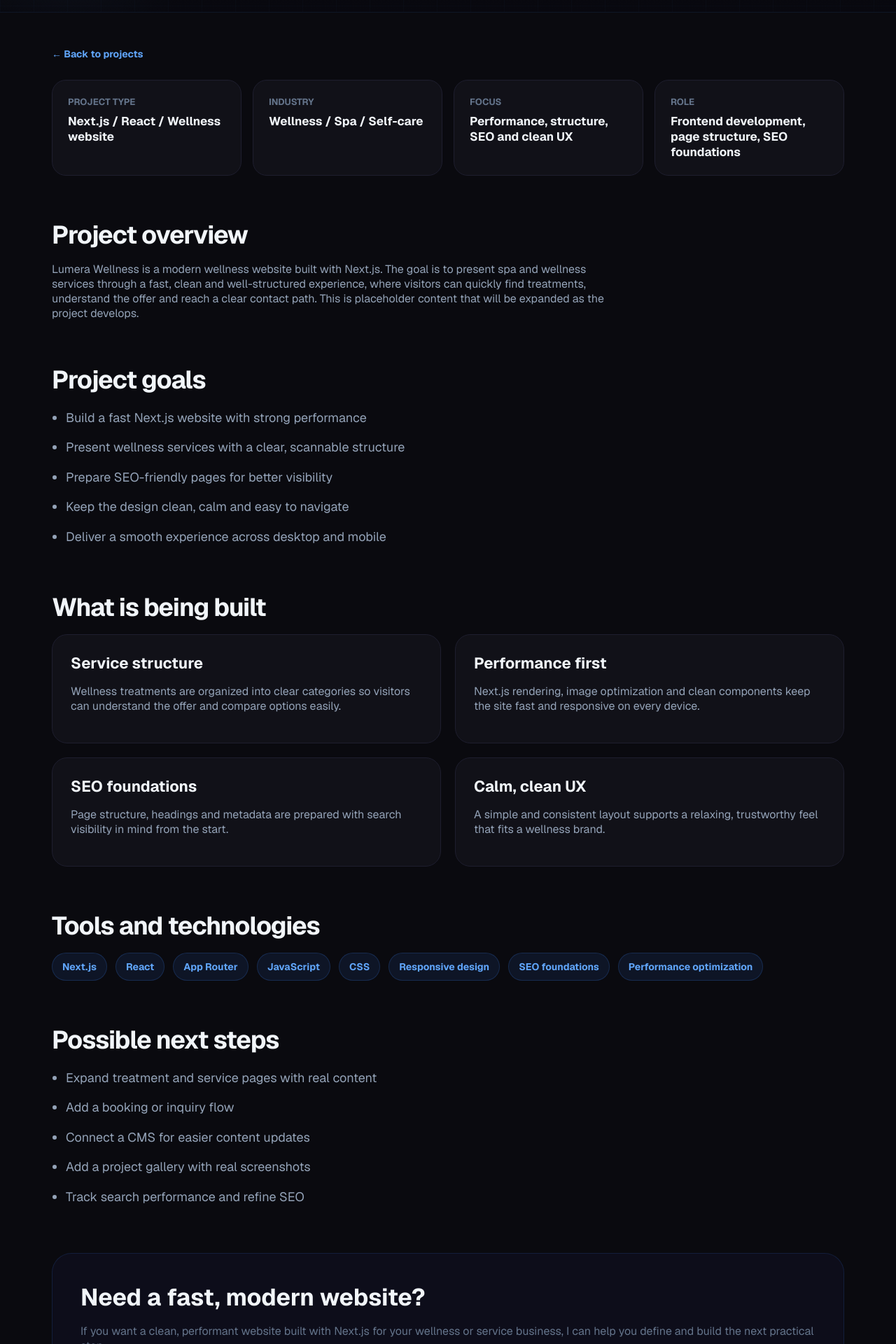
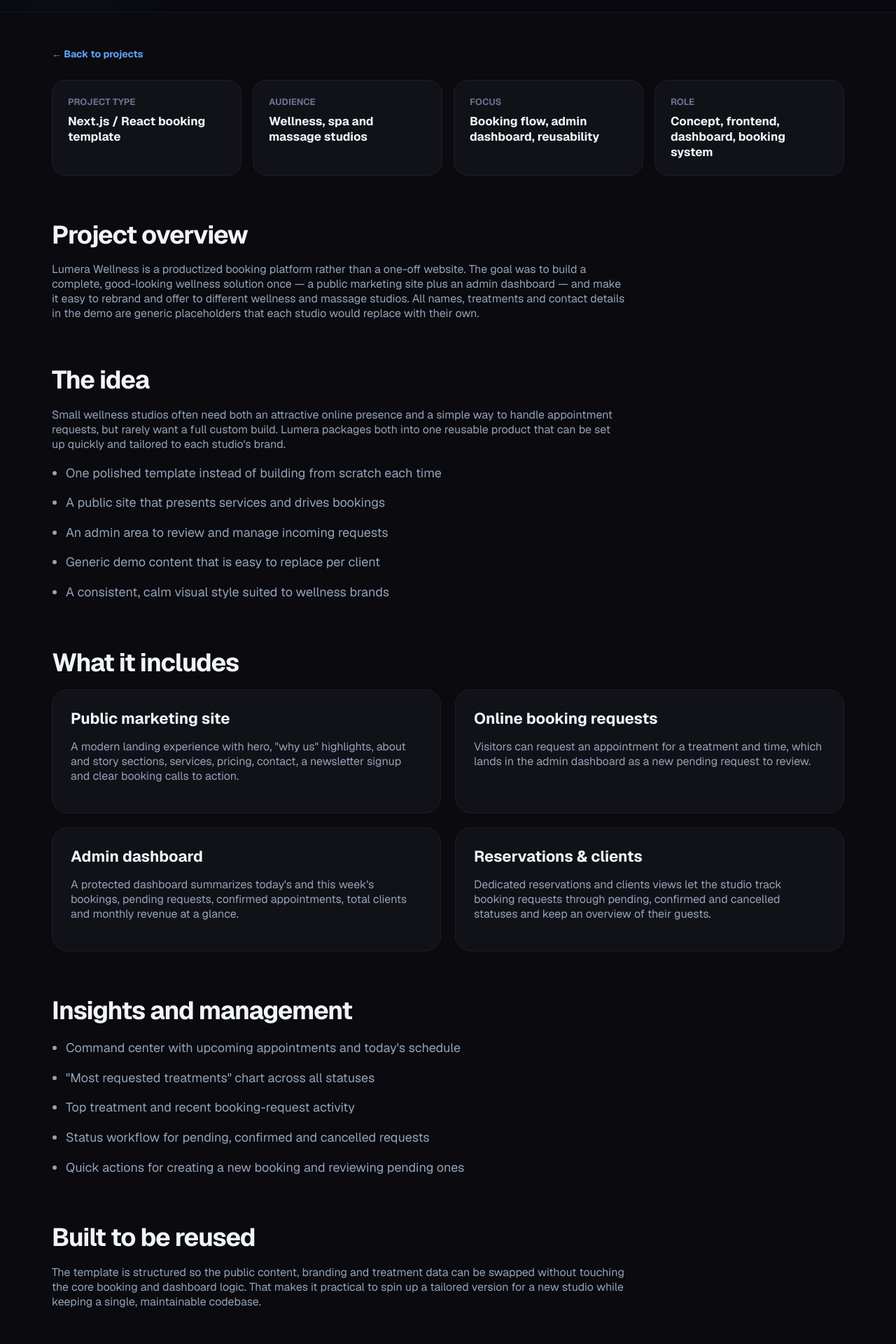
Before and after one commit to Cumbaric/djordje-clienthub, a Next.js app: page /en/projects/lumera-wellness in a window 1280 px wide. Shown: the part 540-2460 px from the top of the page at 70% size. Built offline with nearby package versions, Linux system fonts and the light colour scheme.

Commit message:
Reframe Lumera Wellness as a reusable wellness booking template
Co-Authored-By: Claude Opus 4.8 <noreply@anthropic.com>

```diff
--- a/src/app/en/projects/lumera-wellness/page.js
+++ b/src/app/en/projects/lumera-wellness/page.js
@@ -4,11 +4,11 @@ import PageHero from "@/components/PageHero";
 export const metadata = {
   title: "Lumera Wellness Case Study",
   description:
-    "A modern Next.js wellness website focused on fast rendering, clear service structure and SEO-friendly pages.",
+    "A Next.js wellness booking template combining a customizable public site with an admin dashboard for reservations, clients and revenue.",
   openGraph: {
     title: "Lumera Wellness Case Study",
     description:
-      "A Next.js and React wellness website built for performance, clean structure and SEO-friendly content.",
+      "A reusable Next.js booking platform for wellness studios — public marketing site plus a protected admin dashboard.",
   },
   alternates: {
     languages: {
@@ -23,7 +23,7 @@ export default function LumeraWellnessCaseStudyPage() {
     <main>
       <PageHero
         eyebrow="Case Study"
-        title="Lumera Wellness — a modern Next.js wellness website"
+        title="Lumera Wellness — a reusable Next.js booking template for wellness studios"
         actions={
           <>
             <Link href="/en/contact" className="hero-action-primary">
@@ -35,9 +35,10 @@ export default function LumeraWellnessCaseStudyPage() {
           </>
         }
       >
-        A modern wellness website built with Next.js and React, focused on fast
-        rendering, a clear service structure and SEO-friendly pages for spa and
-        wellness offerings. This project is currently in development.
+        Lumera Wellness is a Next.js booking platform built as a product — a
+        polished public website paired with a protected admin dashboard, ready
+        to be branded and offered to wellness and massage studios. The content
+        shown is a generic demo.
       </PageHero>
 
       <div className="public-page">
@@ -48,77 +49,110 @@ export default function LumeraWellnessCaseStudyPage() {
         <section className="case-study-meta">
           <div>
             <span>Project type</span>
-            <strong>Next.js / React / Wellness website</strong>
+            <strong>Next.js / React booking template</strong>
           </div>
           <div>
-            <span>Industry</span>
-            <strong>Wellness / Spa / Self-care</strong>
+            <span>Audience</span>
+            <strong>Wellness, spa and massage studios</strong>
           </div>
           <div>
             <span>Focus</span>
-            <strong>Performance, structure, SEO and clean UX</strong>
+            <strong>Booking flow, admin dashboard, reusability</strong>
           </div>
           <div>
             <span>Role</span>
-            <strong>Frontend development, page structure, SEO foundations</strong>
+            <strong>Concept, frontend, dashboard, booking system</strong>
           </div>
         </section>
 
         <section className="case-study-section">
           <h2>Project overview</h2>
           <p>
-            Lumera Wellness is a modern wellness website built with Next.js. The
-            goal is to present spa and wellness services through a fast, clean
-            and well-structured experience, where visitors can quickly find
-            treatments, understand the offer and reach a clear contact path.
-            This is placeholder content that will be expanded as the project
-            develops.
+            Lumera Wellness is a productized booking platform rather than a
+            one-off website. The goal was to build a complete, good-looking
+            wellness solution once — a public marketing site plus an admin
+            dashboard — and make it easy to rebrand and offer to different
+            wellness and massage studios. All names, treatments and contact
+            details in the demo are generic placeholders that each studio would
+            replace with their own.
           </p>
         </section>
 
         <section className="case-study-section">
-          <h2>Project goals</h2>
+          <h2>The idea</h2>
+          <p>
+            Small wellness studios often need both an attractive online presence
+            and a simple way to handle appointment requests, but rarely want a
+            full custom build. Lumera packages both into one reusable product
+            that can be set up quickly and tailored to each studio&apos;s brand.
+          </p>
           <ul className="case-study-list">
-            <li>Build a fast Next.js website with strong performance</li>
-            <li>Present wellness services with a clear, scannable structure</li>
-            <li>Prepare SEO-friendly pages for better visibility</li>
-            <li>Keep the design clean, calm and easy to navigate</li>
-            <li>Deliver a smooth experience across desktop and mobile</li>
+            <li>One polished template instead of building from scratch each time</li>
+            <li>A public site that presents services and drives bookings</li>
+            <li>An admin area to review and manage incoming requests</li>
+            <li>Generic demo content that is easy to replace per client</li>
+            <li>A consistent, calm visual style suited to wellness brands</li>
           </ul>
         </section>
 
         <section className="case-study-section">
-          <h2>What is being built</h2>
+          <h2>What it includes</h2>
           <div className="case-study-grid">
             <article>
-              <h3>Service structure</h3>
+              <h3>Public marketing site</h3>
               <p>
-                Wellness treatments are organized into clear categories so
-                visitors can understand the offer and compare options easily.
+                A modern landing experience with hero, &quot;why us&quot;
+                highlights, about and story sections, services, pricing,
+                contact, a newsletter signup and clear booking calls to action.
               </p>
             </article>
             <article>
-              <h3>Performance first</h3>
+              <h3>Online booking requests</h3>
               <p>
-                Next.js rendering, image optimization and clean components keep
-                the site fast and responsive on every device.
+                Visitors can request an appointment for a treatment and time,
+                which lands in the admin dashboard as a new pending request to
+                review.
               </p>
             </article>
             <article>
-              <h3>SEO foundations</h3>
+              <h3>Admin dashboard</h3>
               <p>
-                Page structure, headings and metadata are prepared with search
-                visibility in mind from the start.
+                A protected dashboard summarizes today&apos;s and this
+                week&apos;s bookings, pending requests, confirmed appointments,
+                total clients and monthly revenue at a glance.
               </p>
             </article>
             <article>
-              <h3>Calm, clean UX</h3>
+              <h3>Reservations &amp; clients</h3>
               <p>
-                A simple and consistent layout supports a relaxing, trustworthy
-                feel that fits a wellness brand.
+                Dedicated reservations and clients views let the studio track
+                booking requests through pending, confirmed and cancelled
+                statuses and keep an overview of their guests.
               </p>
             </article>
           </div>
+        </section>
+
+        <section className="case-study-section">
+          <h2>Insights and management</h2>
+          <ul className="case-study-list">
+            <li>Command center with upcoming appointments and today&apos;s schedule</li>
+            <li>&quot;Most requested treatments&quot; chart across all statuses</li>
+            <li>Top treatment and recent booking-request activity</li>
+            <li>Status workflow for pending, confirmed and cancelled requests</li>
+            <li>Quick actions for creating a new booking and reviewing pending ones</li>
+          </ul>
+        </section>
+
+        <section className="case-study-section">
+          <h2>Built to be reused</h2>
+          <p>
+            The template is structured so the public content, branding and
+            treatment data can be swapped without touching the core booking and
+            dashboard logic. That makes it practical to spin up a tailored
+            version for a new studio while keeping a single, maintainable
+            codebase.
+          </p>
         </section>
 
         <section className="case-study-section">
@@ -129,29 +163,29 @@ export default function LumeraWellnessCaseStudyPage() {
             <span>App Router</span>
             <span>JavaScript</span>
             <span>CSS</span>
+            <span>Admin dashboard</span>
+            <span>Booking system</span>
             <span>Responsive design</span>
-            <span>SEO foundations</span>
-            <span>Performance optimization</span>
           </div>
         </section>
 
         <section className="case-study-section">
           <h2>Possible next steps</h2>
           <ul className="case-study-list">
-            <li>Expand treatment and service pages with real content</li>
-            <li>Add a booking or inquiry flow</li>
-            <li>Connect a CMS for easier content updates</li>
-            <li>Add a project gallery with real screenshots</li>
-            <li>Track search performance and refine SEO</li>
+            <li>Per-studio theming and configurable branding</li>
+            <li>Online payments and deposits for bookings</li>
+            <li>Automated email confirmations and reminders</li>
+            <li>Staff and room scheduling for larger studios</li>
+            <li>Reporting and export for revenue and attendance</li>
           </ul>
         </section>
 
         <section className="case-study-cta">
-          <h2>Need a fast, modern website?</h2>
+          <h2>Want a booking site like this?</h2>
           <p>
-            If you want a clean, performant website built with Next.js for your
-            wellness or service business, I can help you define and build the
-            next practical step.
+            If you run a wellness, spa or massage studio and want a modern site
+            with a built-in booking dashboard, I can adapt this platform to your
+            brand and the way you work.
           </p>
           <div className="case-study-cta-actions">
             <Link href="/en/contact">Contact me</Link>
```
Also changed, not shown: src/app/sr/projekti/lumera-wellness/page.js (+81 -46 lines), src/data/projects.js (+4 -4 lines).
